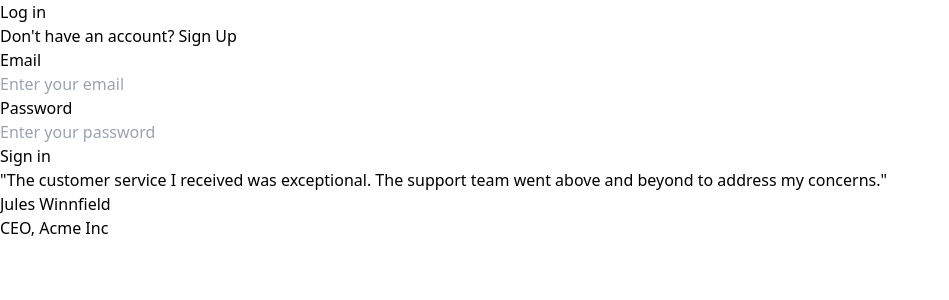
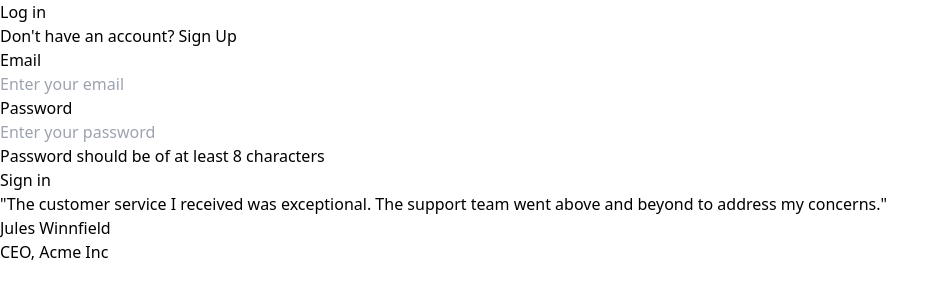
Before and after one commit to dalaixlmao/blogApp, a React (Vite) app in the folder frontend/: page /signin in a window 1280 px wide. Shown: the top 300 px of the page, without its empty margins (0-949 px from the left). Built offline with nearby package versions, Linux system fonts and the light colour scheme.

Commit message:
added password warning

```diff
--- a/frontend/src/pages/Signin.tsx
+++ b/frontend/src/pages/Signin.tsx
@@ -5,13 +5,14 @@ import RightSection from "../components/RightSection";
 import { SigninReq } from "@dalaixlmao/common";
 import axios from "axios";
 import { useNavigate } from "react-router-dom";
-import { useState } from "react";
+import { useEffect, useState } from "react";
 import URL from "../config";
 import Error from "../components/Error";
 
 export default function Signin() {
   const [email, setEmail] = useState("");
   const [password, setPassword] = useState("");
+  const [validPass, setPass] = useState(false);
   const navigate = useNavigate();
   //   let send = false;
   const [loading, setLoading] = useState(false);
@@ -39,6 +40,15 @@ export default function Signin() {
       setLoading(false);
     }
   }
+  useEffect(()=>{
+    if(password.length>=8)
+      setPass(true);
+    else
+    setPass(false);
+  }, [password, setPass])
+
+
+
 
   return (
     <div className="w-full h-full flex flex-row">
@@ -55,6 +65,7 @@ export default function Signin() {
           placeholder={"password"}
           setFunction={setPassword}
         />
+        {!validPass && <div className="text-red-500 text-[12px]">Password should be of at least 8 characters</div>}
         <Button
           width={"full"}
           text={"Sign in"}
--- a/frontend/src/pages/Signup.tsx
+++ b/frontend/src/pages/Signup.tsx
@@ -2,7 +2,7 @@ import Button from "../components/Button";
 import InputBox from "../components/InputBox";
 import Heading from "../components/Heading";
 import RightSection from "../components/RightSection";
-import { useState } from "react";
+import { useState, useEffect } from "react";
 import { SignupReq } from "@dalaixlmao/common";
 import axios from "axios";
 import { useNavigate } from "react-router-dom";
@@ -14,6 +14,7 @@ export default function Signup() {
   const [email, setEmail] = useState("");
   const [password, setPassword] = useState("");
   const [loading, setLoading] = useState(false);
+  const [validPass, setPass] = useState(false);
   const navigate = useNavigate();
   const [error, setError] = useState(false);
 
@@ -42,6 +43,15 @@ export default function Signup() {
     }
   }
 
+  useEffect(()=>{
+    if(password.length>=8)
+      setPass(true);
+    else
+    setPass(false);
+  }, [password, setPass])
+
+
+
   return (
     <div className="w-full h-full flex flex-row">
       {error && (
@@ -62,6 +72,7 @@ export default function Signup() {
           placeholder={"password"}
           setFunction={setPassword}
         />
+        {!validPass && <div className="text-red-500 text-[12px]">Password should be of at least 8 characters</div>}
         <Button
           width={"full"}
           text={"Sign up"}
```
